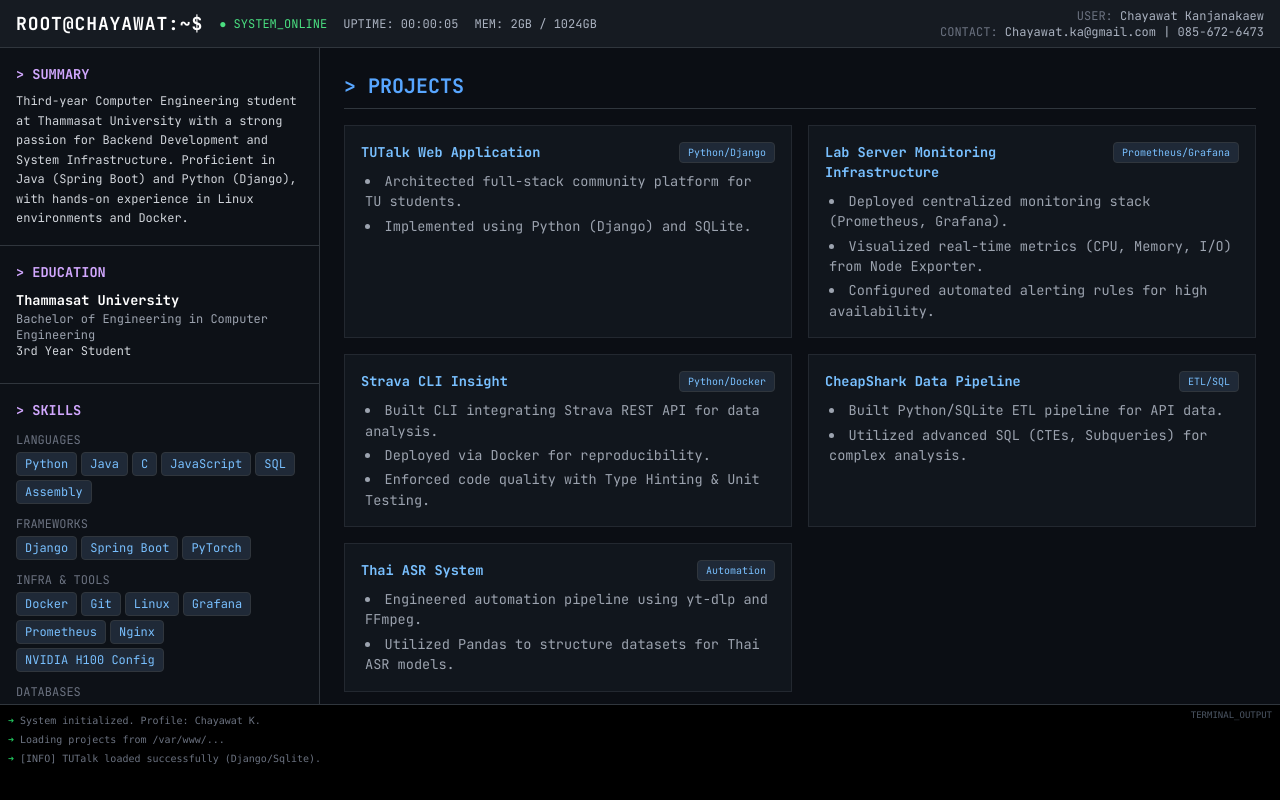
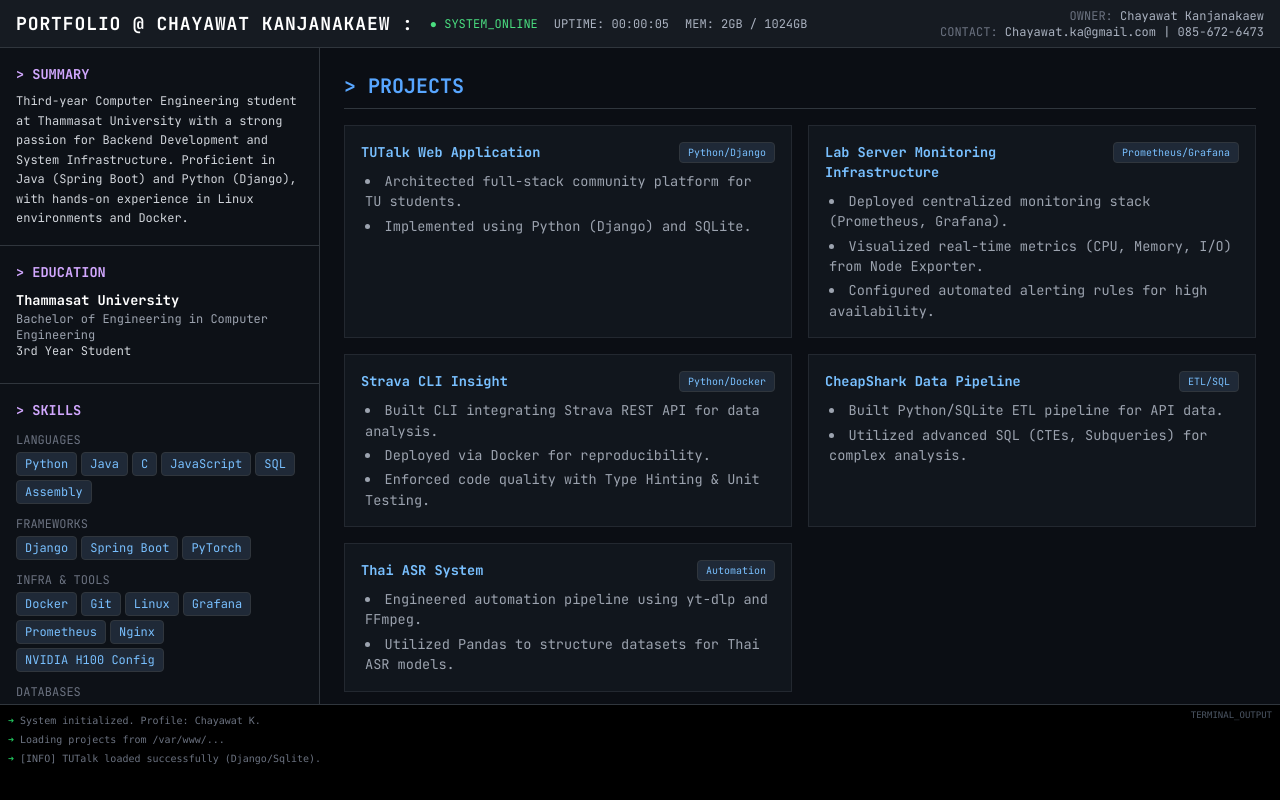
Before and after one commit to 6610685122/Portfolio, a plain HTML site: page index.html in a window 1280 px wide. Drawn offline with nearby package versions, Linux system fonts and the light colour scheme.

Commit message:
Edit title

```diff
--- a/index.html
+++ b/index.html
@@ -15,7 +15,7 @@
 
     <header class="h-12 border-b border-[#30363d] flex items-center px-4 justify-between bg-[#161b22] shrink-0">
         <div class="flex items-center gap-4">
-            <div class="font-bold text-lg text-white tracking-wider">ROOT@CHAYAWAT:~$</div>
+            <div class="font-bold text-lg text-white tracking-wider">PORTFOLIO @ CHAYAWAT KANJANAKAEW :</div>
             <div class="hidden md:flex gap-4 text-xs">
                 <span class="text-green-400">● SYSTEM_ONLINE</span>
                 <span>UPTIME: <span id="uptime">00:00:00</span></span>
@@ -23,7 +23,7 @@
             </div>
         </div>
         <div class="text-xs text-right">
-            <div><span class="text-gray-500">USER:</span> Chayawat Kanjanakaew </div>
+            <div><span class="text-gray-500">OWNER:</span> Chayawat Kanjanakaew </div>
             <div><span class="text-gray-500">CONTACT:</span> Chayawat.ka@gmail.com | 085-672-6473 </div>
         </div>
     </header>
```
